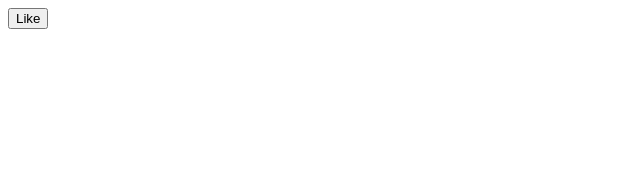
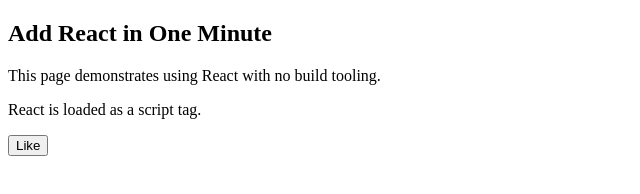
Before and after one commit to JayLiuZymber/npmHelloWorld, a website: page index.html in a window 1280 px wide. Shown: the whole page, without its empty margins (0-640 px from the left). Drawn offline with nearby package versions, Linux system fonts and the light colour scheme.

Commit message:
+ 完整範例內容

```diff
--- a/index.html
+++ b/index.html
@@ -11,6 +11,10 @@
     <title>Document</title>
 </head>
 <body>
+    <h2>Add React in One Minute</h2>
+    <p>This page demonstrates using React with no build tooling.</p>
+    <p>React is loaded as a script tag.</p>
+
     <div id="like_button_container"></div>
 
     <!-- 載入 React。 -->
```
